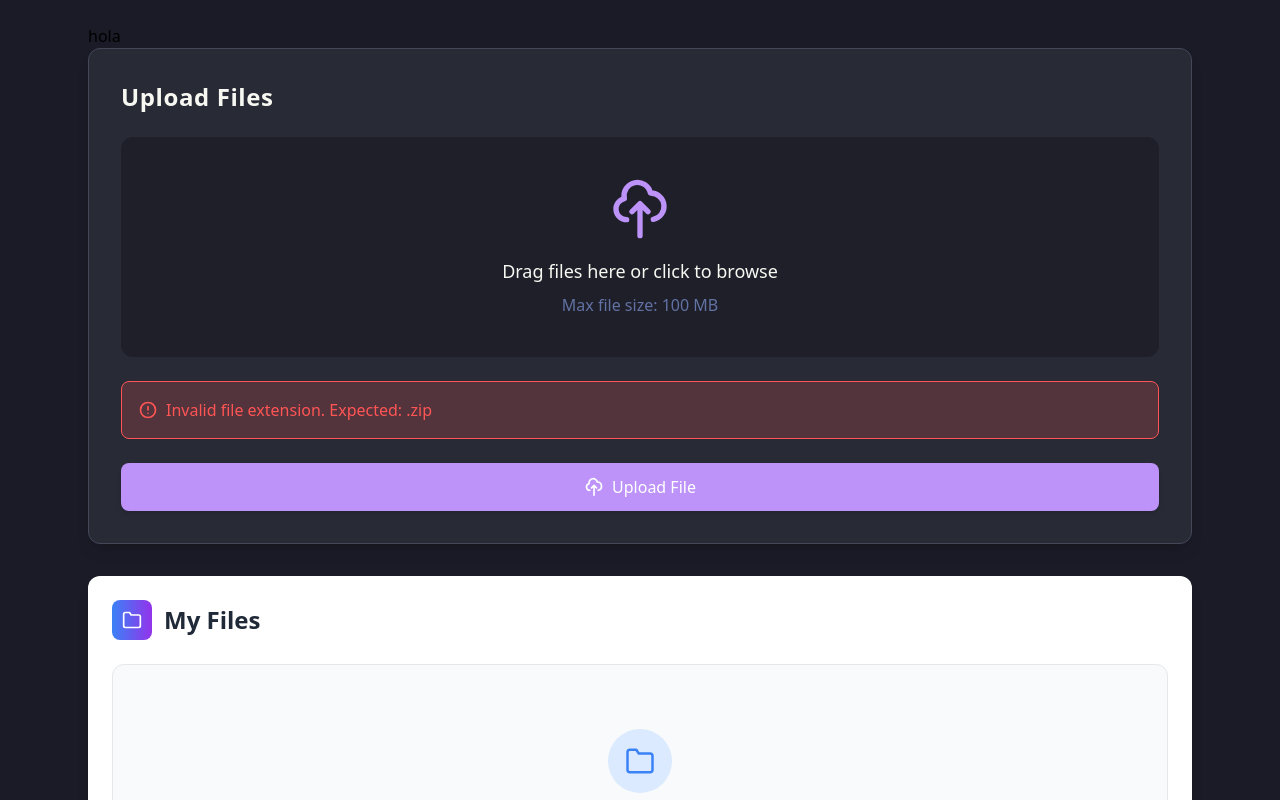
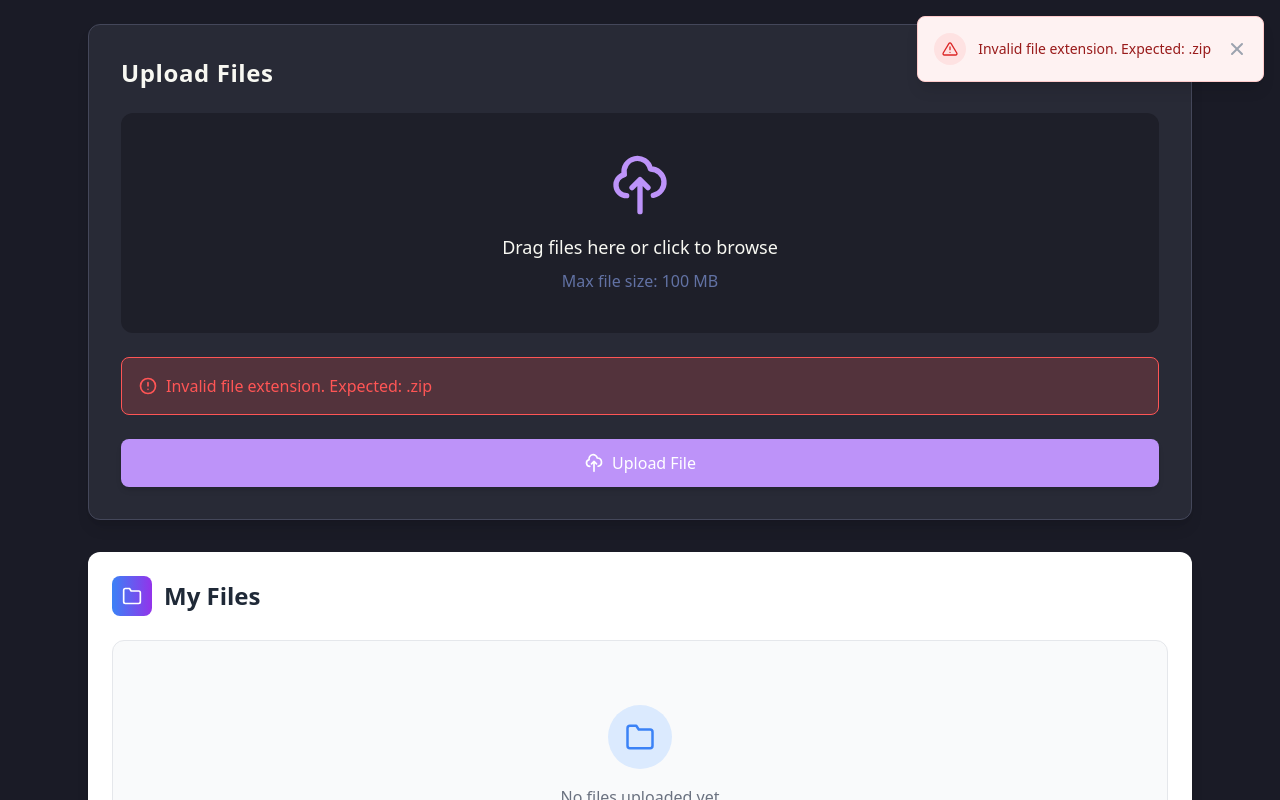
Before and after one commit to danrtx/StoreIT, a Next.js app: page / in a window 1280 px wide. Both pictures are taken after a click on the button "Upload File". Shown: the top 800 px of the page. Built offline with nearby package versions, Linux system fonts and the light colour scheme.

Commit message:
newComponents

```diff
--- /dev/null
+++ b/src/app/_components/NavBar.tsx
@@ -0,0 +1,25 @@
+import { FiHardDrive } from 'react-icons/fi';
+
+export const NavBar = () => {
+  return (
+    <header className="bg-white dark:bg-[#1a1b26] shadow-sm">
+      <div className="max-w-7xl mx-auto px-4 sm:px-6 lg:px-8">
+        <div className="flex justify-between items-center py-6">
+          <div className="flex items-center">
+            <div className="flex-shrink-0">
+              <div className="bg-gradient-to-r from-blue-600 to-purple-600 w-12 h-12 rounded-lg flex items-center justify-center">
+                <FiHardDrive className="text-white text-xl" />
+              </div>
+            </div>
+            <div className="ml-4">
+              <h1 className="text-2xl font-bold text-gray-900 dark:text-white">Store It!</h1>
+              <p className="text-sm text-gray-500 dark:text-gray-400">
+                Your personal cloud storage solution
+              </p>
+            </div>
+          </div>
+        </div>
+      </div>
+    </header>
+  );
+};
--- /dev/null
+++ b/src/app/_components/Notification.tsx
@@ -0,0 +1,80 @@
+import { useState, useEffect } from 'react';
+import { FiCheck, FiAlertTriangle } from 'react-icons/fi';
+
+type NotificationType = 'success' | 'error' | null;
+
+interface NotificationProps {
+  type: NotificationType;
+  message: string;
+  onClose: () => void;
+}
+
+export const Notification = ({ type, message, onClose }: NotificationProps) => {
+  useEffect(() => {
+    const timer = setTimeout(() => {
+      onClose();
+    }, 5000);
+
+    return () => clearTimeout(timer);
+  }, [onClose]);
+
+  if (!type) return null;
+
+  return (
+    <div
+      className={`fixed top-4 right-4 z-50 flex items-center p-4 rounded-lg shadow-lg transition-all duration-300 ${
+        type === 'success' ? 'bg-green-50 dark:bg-green-900/20 border border-green-200 dark:border-green-800' :
+        'bg-red-50 dark:bg-red-900/20 border border-red-200 dark:border-red-800'
+      }`}
+    >
+      <div
+        className={`flex-shrink-0 w-8 h-8 rounded-full flex items-center justify-center ${
+          type === 'success' ? 'bg-green-100 dark:bg-green-800/30' : 'bg-red-100 dark:bg-red-800/30'
+        }`}
+      >
+        {type === 'success' ? (
+          <FiCheck className="text-green-600 dark:text-green-400" />
+        ) : (
+          <FiAlertTriangle className="text-red-600 dark:text-red-400" />
+        )}
+      </div>
+      <div className="ml-3">
+        <p className={`text-sm font-medium ${
+          type === 'success' ? 'text-green-800 dark:text-green-200' : 'text-red-800 dark:text-red-200'
+        }`}>
+          {message}
+        </p>
+      </div>
+      <button
+        onClick={onClose}
+        className="ml-4 text-gray-400 hover:text-gray-500 dark:text-gray-500 dark:hover:text-gray-400"
+      >
+        <span className="sr-only">Close</span>
+        <svg className="h-5 w-5" viewBox="0 0 20 20" fill="currentColor">
+          <path fillRule="evenodd" d="M4.293 4.293a1 1 0 011.414 0L10 8.586l4.293-4.293a1 1 0 111.414 1.414L11.414 10l4.293 4.293a1 1 0 01-1.414 1.414L10 11.414l-4.293 4.293a1 1 0 01-1.414-1.414L8.586 10 4.293 5.707a1 1 0 010-1.414z" clipRule="evenodd" />
+        </svg>
+      </button>
+    </div>
+  );
+};
+
+export const useNotification = () => {
+  const [notification, setNotification] = useState<{type: NotificationType; message: string}>({
+    type: null,
+    message: ''
+  });
+
+  const showNotification = (type: 'success' | 'error', message: string) => {
+    setNotification({ type, message });
+  };
+
+  const hideNotification = () => {
+    setNotification({ type: null, message: '' });
+  };
+
+  return {
+    notification,
+    showNotification,
+    hideNotification
+  };
+};
--- a/src/app/_components/form.tsx
+++ b/src/app/_components/form.tsx
@@ -4,6 +4,7 @@ import { ALLOWED_TYPES, MAX_FILE_SIZE } from "@/app/constants";
 import { formatFileSize } from "@/app/utils";
 import { useState, useRef } from "react";
 import { motion, AnimatePresence } from "framer-motion";
+import { useNotification, Notification } from "./Notification";
 
 const Form = () => {
   const [errorMessage, setErrorMessage] = useState<string | null>(null);
@@ -11,15 +12,18 @@ const Form = () => {
   const [isUploading, setIsUploading] = useState(false);
   const [fileName, setFileName] = useState<string | null>(null);
   const fileInputRef = useRef<HTMLInputElement>(null);
+  const { notification, showNotification, hideNotification } = useNotification();
 
   const handleUpload = async (formData: FormData) => {
     setIsUploading(true);
     const result = await upload(formData);
     if (!result.success) {
       setErrorMessage(result.message);
+      showNotification('error', result.message || 'Failed to upload file');
     } else {
       setErrorMessage(null);
       setFileName(null);
+      showNotification('success', 'File uploaded successfully');
     }
     setIsUploading(false);
   };
@@ -62,6 +66,14 @@ const Form = () => {
   };
 
   return (
+    <>
+      {/* Añadimos el componente de notificación */}
+      <Notification
+        type={notification.type}
+        message={notification.message}
+        onClose={hideNotification}
+      />
+
       <motion.div
         initial={{ opacity: 0, y: 20 }}
         animate={{ opacity: 1, y: 0 }}
@@ -163,6 +175,7 @@ const Form = () => {
           </div>
         </form>
       </motion.div>
+    </>
   );
 };
 
--- a/src/app/page.tsx
+++ b/src/app/page.tsx
@@ -7,7 +7,6 @@ const Page = async () => {
   return (
     <div className="min-h-screen bg-[#1a1b26]">
       <div className="max-w-6xl mx-auto p-6">
-        <h1>hola</h1>
         <Form />
         <List />
       </div>
```
Lines whose indentation alone changed are shown as unchanged.
